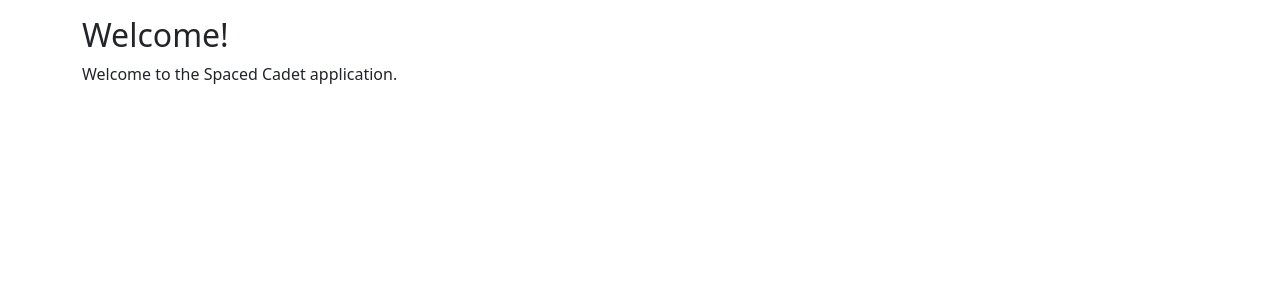
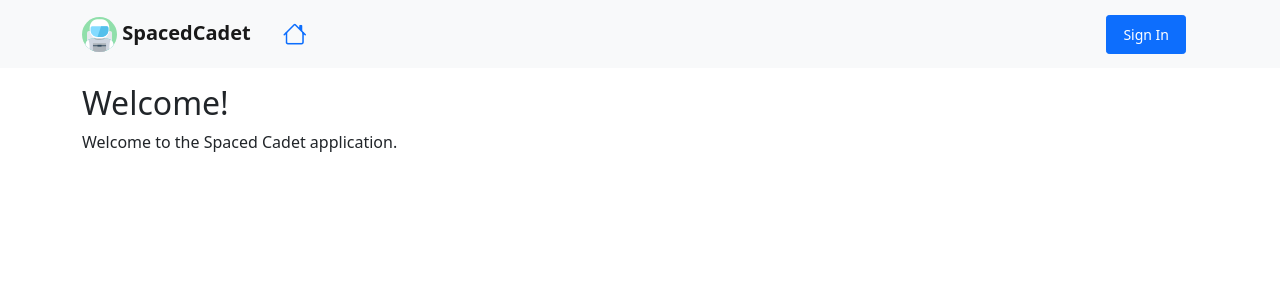
Before and after one commit to SatGarcia/spaced-cadet, a Flask app: template app/templates/home.html in a window 1280 px wide. Shown: the top 300 px of the page. Run offline with Flask 2, Linux system fonts and the light colour scheme; the template is opened without the code that fills it: most values are stand-ins (such as "Sample title", 1, 10 or a date in 2020); some libraries are stand-ins or nearby versions.

Commit message:
added basic navbar to base jinja2 template

```diff
--- a/app/templates/base.html
+++ b/app/templates/base.html
@@ -15,6 +15,47 @@
     <title>{{ page_title }}</title>
 </head>
 <body>
+    <nav class="navbar navbar-expand-lg navbar-light bg-light">
+        <div class="container">
+            <span class="navbar-brand">
+                <img src="{{ url_for('static', filename="icons/astronaut2.svg") }}" height="35em"/>
+                <strong>SpacedCadet</strong>
+            </span>
+
+            <button class="navbar-toggler" type="button" data-bs-toggle="collapse" data-bs-target="#navbarSupportedContent" aria-controls="navbarSupportedContent" aria-expanded="false" aria-label="Toggle navigation">
+                <span class="navbar-toggler-icon"></span>
+            </button>
+
+            <div class="collapse navbar-collapse" id="navbarSupportedContent">
+
+                <div class="nav-item">
+                    <a class="nav-link" href="{{ url_for('user_views.root') }}">
+                        <i class="bi-house" style="font-size: 1.5rem"></i>
+                    </a>
+                </div>
+
+                {% if current_user.is_authenticated %}
+                <div class="nav-item">
+                    <a class="nav-link" href="{{ url_for('user_views.test') }}">
+                        Training
+                    </a>
+                </div>
+                {% endif %}
+
+
+                {% if current_user.is_authenticated %}
+                <div class="container d-flex flex-row-reverse">
+                    <a class="btn btn-danger btn-sm nav-link text-white" href="{{ url_for('auth.logout') }}" role="button">Log Out</a>
+                </div>
+                {% else %}
+                <div class="container d-flex flex-row-reverse">
+                    <a class="btn btn-primary btn-sm nav-link text-white" href="{{ url_for('auth.login') }}" role="button">Sign In</a>
+                </div>
+                {% endif %}
+            </div>
+        </div>
+    </nav>
+
     {% with messages = get_flashed_messages(with_categories=true) %}
         {% if messages %}
     <div class="container pt-3">
```
Also changed, not shown: app/static/icons/astronaut2.svg (added).
